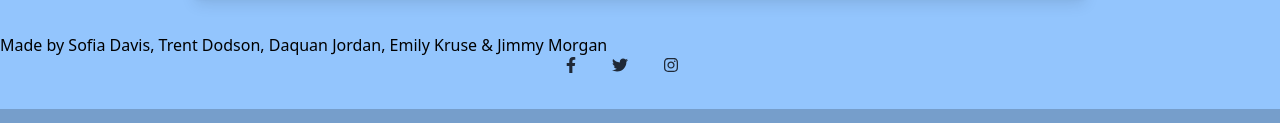
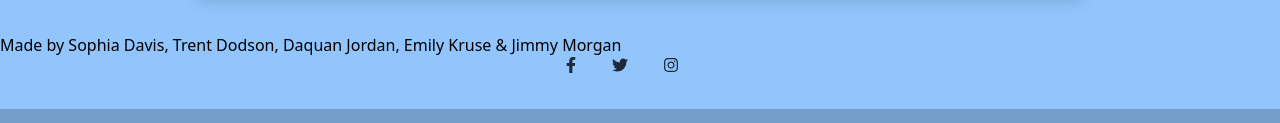
Before and after one commit to awgarner/dogAdoptionFinder, a website: page page3.html in a window 1280 px wide. Shown: the part 339-462 px from the top of the page. Drawn offline with nearby package versions, Linux system fonts and the light colour scheme; no server answers.

Commit message:
changed Sofia to Sophia

```diff
--- a/page3.html
+++ b/page3.html
@@ -112,7 +112,7 @@
     <footer class="flex flex-col min-h-screen">
         <div class="container pt-9">
             <div class="flex flex-col sm:flex-col justify-around">
-                <h2>Made by Sofia Davis, Trent Dodson, Daquan Jordan, Emily Kruse & Jimmy Morgan</h2>
+                <h2>Made by Sophia Davis, Trent Dodson, Daquan Jordan, Emily Kruse & Jimmy Morgan</h2>
             </div>
           <div class="flex justify-center mb-9">
             <a href="#!" class="mr-9 text-gray-800">
```
